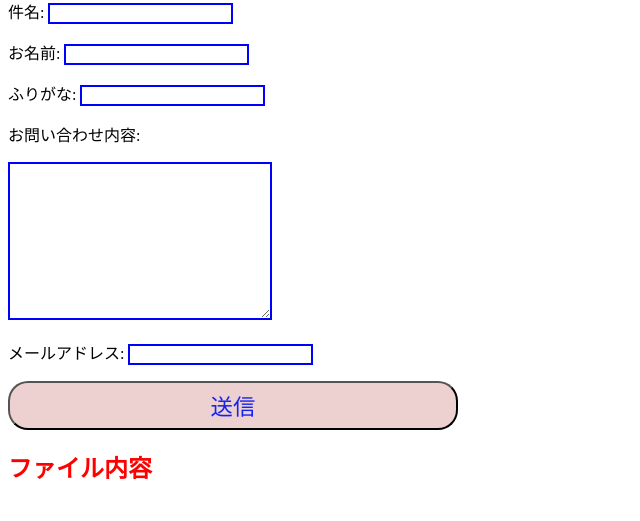
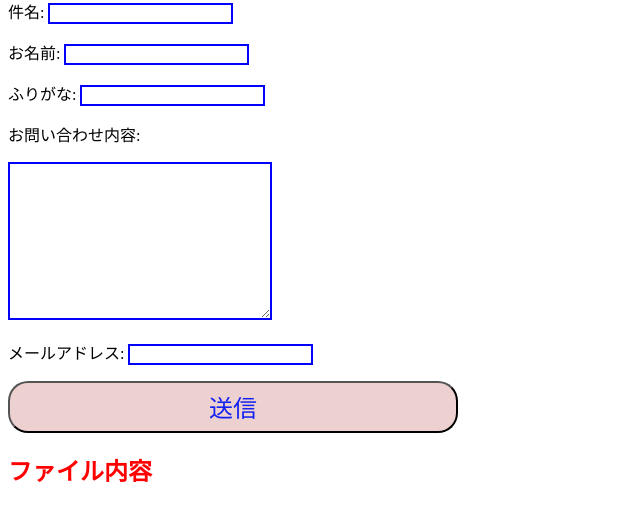
Before and after one commit to yoshiyuksuganuma/file_system, a PHP site: page / in a window 1280 px wide. Shown: the part 81-602 px from the top of the page, without its empty margins (0-640 px from the left). Run offline with PHP 8.4, Linux system fonts and the light colour scheme.

Commit message:
Update style.css

```diff
--- a/style.css
+++ b/style.css
@@ -14,5 +14,5 @@ button {
     appearance: none;
     background-color: rgb(237, 208, 208);
     color: #1321f1 ;
-    font-size: 1.4rem;
+    font-size: 1.5rem;
 }
```
